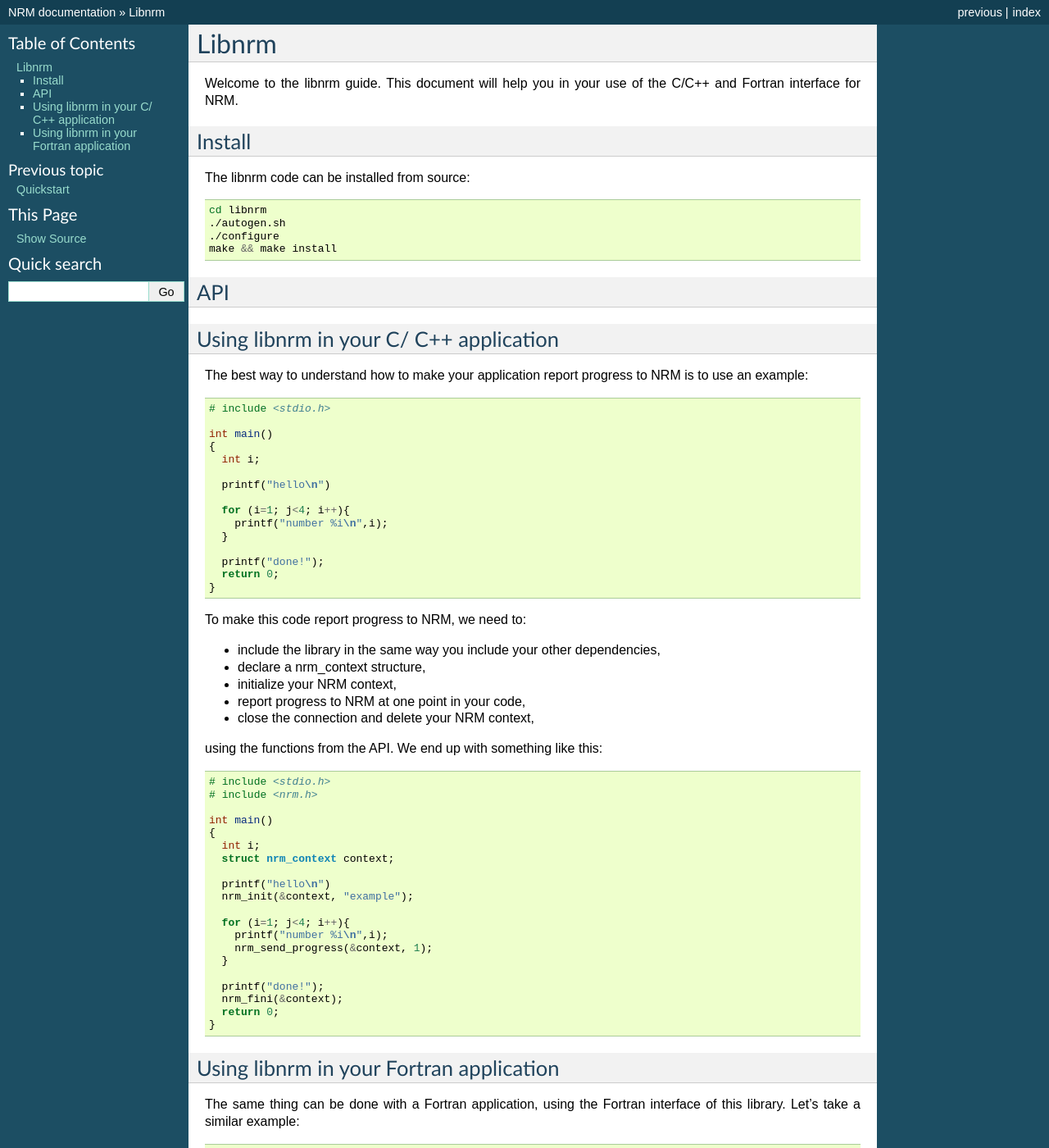
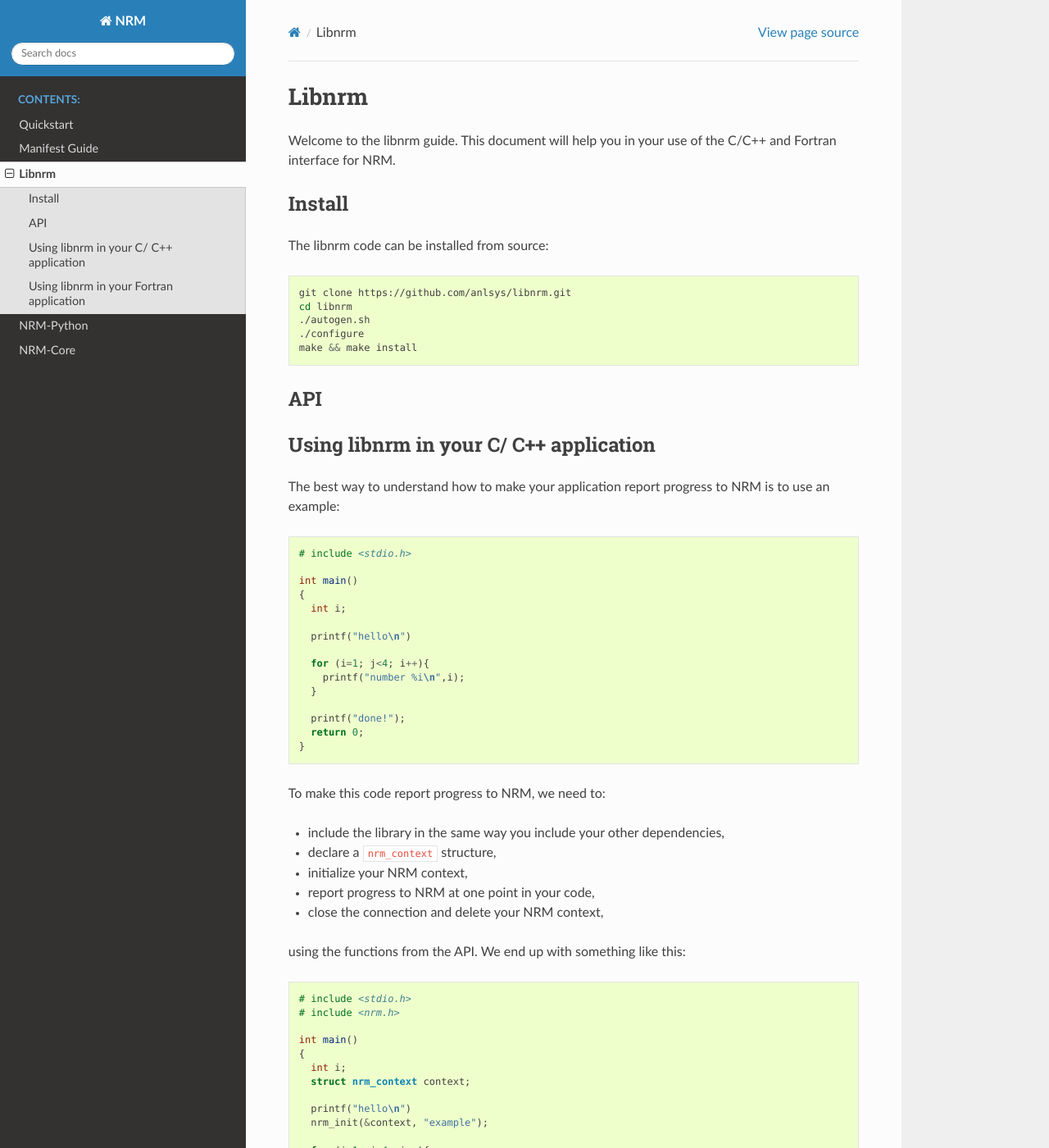
Before and after one commit to anlsys/nrm-docs, a Sphinx documentation site: the page built from doc/libnrm.rst, in a window 1280 px wide and 1400 px high. Shown: the whole window at 82% size. Built offline with Sphinx 7.4.7 and the Read the Docs theme 2.0.0, drawn with Linux system fonts in a browser that asks for light colours; pages that are not in the unit, such as notebooks, are missing from menus; some of the changed text lies outside the part shown.

Commit message:
[docs] some updates to docs/conf.py. implements intersphinx for subproject linking. various grammatical and formatting changes. all doc warnings addressed.

```diff
--- a/doc/conf.py
+++ b/doc/conf.py
@@ -42,13 +42,17 @@
 
 # If your documentation needs a minimal Sphinx version, state it here.
 #
-# needs_sphinx = '1.0'
+needs_sphinx = '2.0'
 
 # Add any Sphinx extension module names here, as strings. They can be
 # extensions coming with Sphinx (named 'sphinx.ext.*') or your custom
 # ones.
-# extensions = ["breathe"]
-#
+extensions = ["sphinx.ext.intersphinx"]
+intersphinx_mapping = {
+    'nrm-python': ('https://nrm.readthedocs.io/projects/nrm-python/en/master/', None),
+    'nrm-core': ('https://nrm.readthedocs.io/projects/nrm-core/en/master/', None)
+}
+
 # breathe_projects = {"nrm": os.getcwd()+'/buildxml'}
 # breathe_default_projecte = "nrm"
 
@@ -85,7 +89,7 @@
 # The theme to use for HTML and HTML Help pages.  See the documentation for
 # a list of builtin themes.
 #
-html_theme = 'default'
+html_theme = 'sphinx_rtd_theme'
 
 # Theme options are theme-specific and customize the look and feel of a theme
 # further.  For a list of options available for each theme, see the
@@ -96,7 +100,9 @@
 # Add any paths that contain custom static files (such as style sheets) here,
 # relative to this directory. They are copied after the builtin static files,
 # so a file named "default.css" will overwrite the builtin "default.css".
-html_static_path = ['_static', 'nrm.so', 'notebooks']
+# html_static_path = ['_static', 'nrm.so', 'notebooks']
+html_static_path = ['../notebooks']
+
 
 # Custom sidebar templates, must be a dictionary that maps document names
 # to template names.
--- a/doc/libnrm.rst
+++ b/doc/libnrm.rst
@@ -12,6 +12,7 @@
 
 The libnrm code can be installed from source::
 
+ git clone https://github.com/anlsys/libnrm.git
  cd libnrm
  ./autogen.sh
  ./configure
@@ -49,7 +50,7 @@
 To make this code report progress to NRM, we need to:
 
 - include the library in the same way you include your other dependencies,
-- declare a nrm_context structure,
+- declare a ``nrm_context`` structure,
 - initialize your NRM context,
 - report progress to NRM at one point in your code,
 - close the connection and delete your NRM context,
@@ -97,7 +98,7 @@
  print*, "done!"
 
 The functions in the Fortran interface are similar to the ones from the C API,
-only with a `f_` in front.
+only with a ``f_`` in front.
 To talk to NRM, the code becomes::
 
  implicit none
--- /dev/null
+++ b/doc/manifest.rst
@@ -0,0 +1,4 @@
+Manifest Guide
+==============
+
+Hello world!
```
Also changed, not shown: README.md (+6 -2 lines), doc/index.rst (+12 -10 lines), doc/quickstart.rst (+27 -24 lines).
